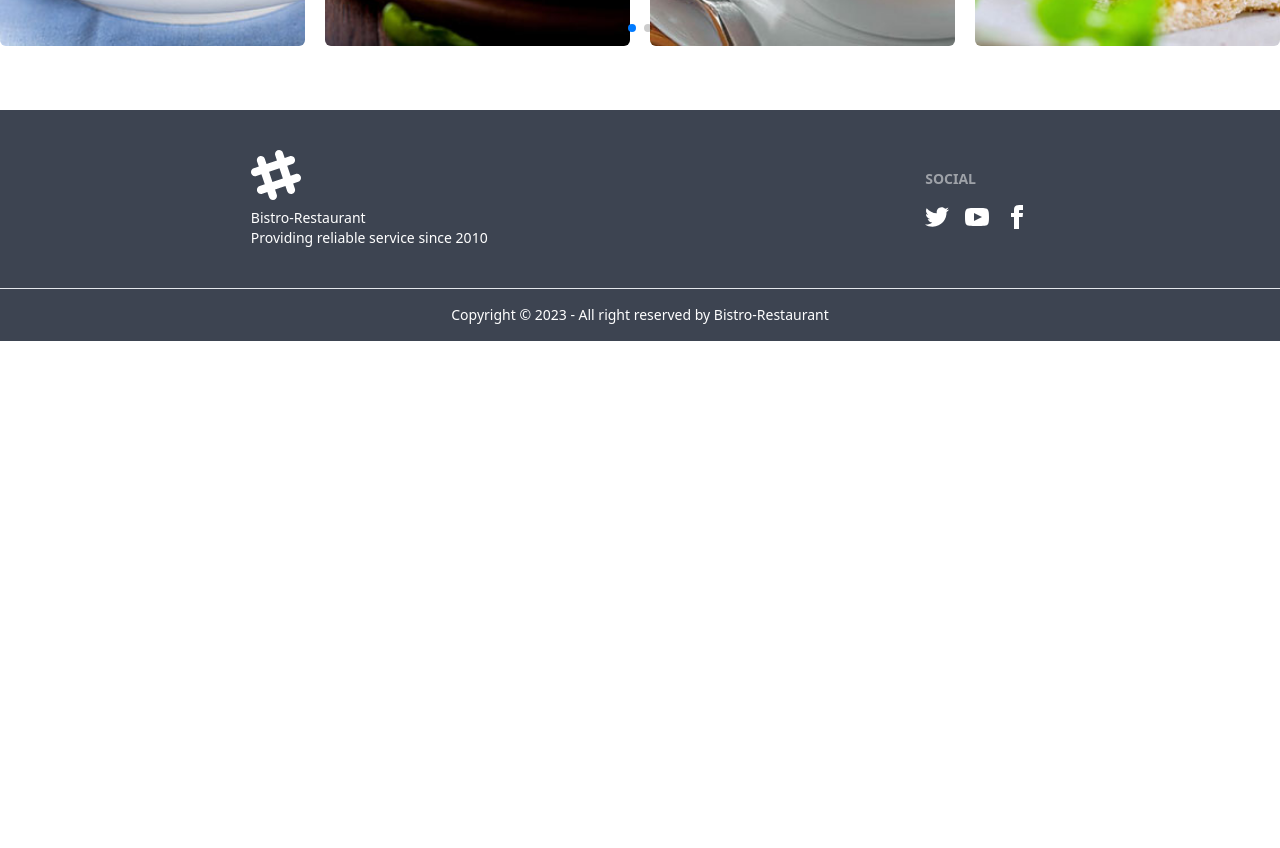
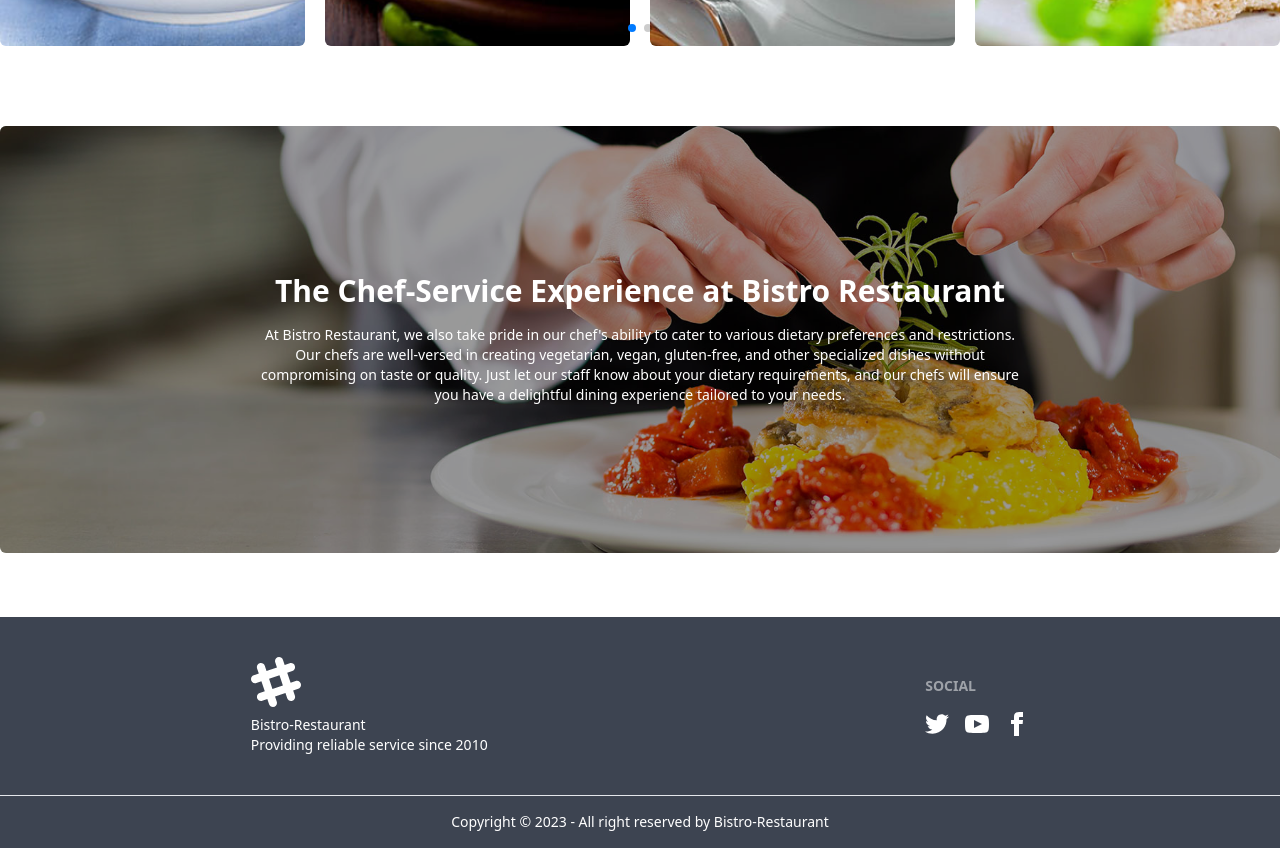
Before and after one commit to Hridhyapaul/Bistro-Restaurant-Client, a React (Vite) app: page / in a window 1280 px wide. Shown: the part 1720-2568 px from the top of the page. Before the commit the page ends 2061 px from the top, so only its background shows below. Built offline with nearby package versions, Linux system fonts and the light colour scheme.

Commit message:
Added Chef service section on Home page

```diff
--- a/src/Pages/Home/Home/Home.jsx
+++ b/src/Pages/Home/Home/Home.jsx
@@ -12,6 +12,7 @@ const Home = () => {
         <div>
             <Banner></Banner>
             <Category></Category>
+            <ChefService></ChefService>
 
         </div>
     );
```
